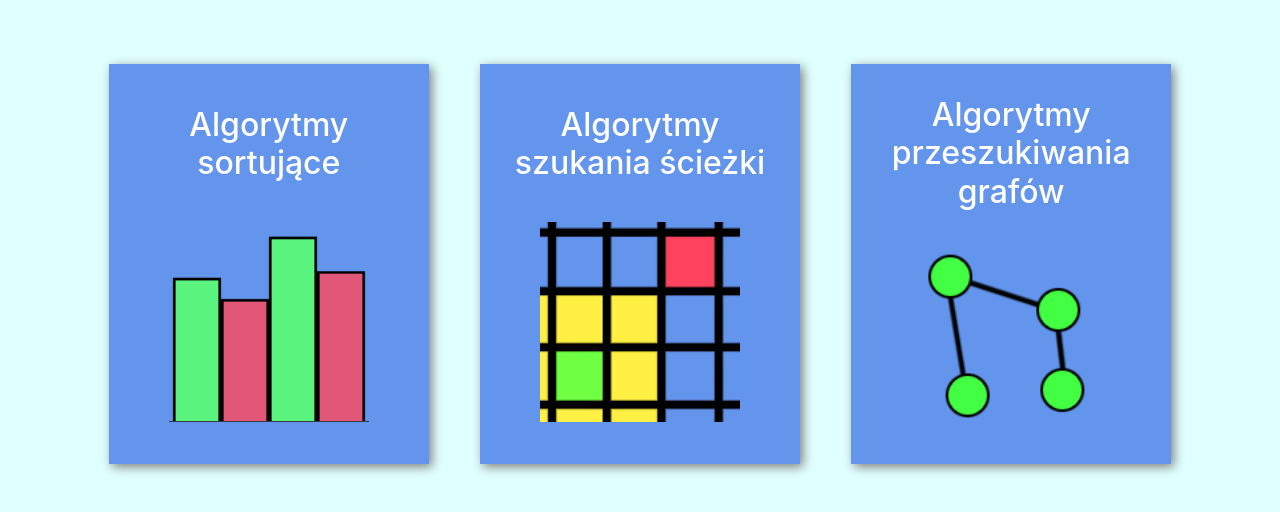
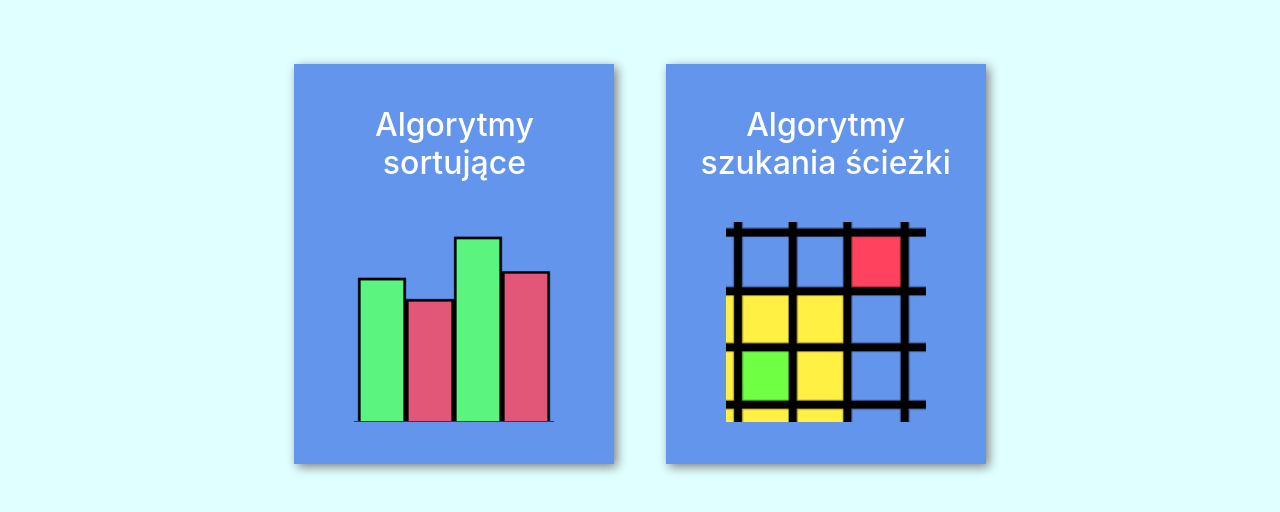
Before and after one commit to pjlapinski/AlgoVisualizer, a React (Create React App) app: page / in a window 1280 px wide. Shown: the part 136-648 px from the top of the page. Built offline with nearby package versions, Linux system fonts and the light colour scheme.

Commit message:
Condensed searching algorithms with pathfinding

```diff
--- a/src/components/App.tsx
+++ b/src/components/App.tsx
@@ -2,7 +2,6 @@ import React from 'react';
 import { BrowserRouter, Route } from 'react-router-dom';
 import HomeView from './views/home/HomeView';
 import SortingView from './views/algorithms/sorting/SortingView';
-import SearchingView from './views/algorithms/searching/SearchingView';
 import PathfindingView from './views/algorithms/pathfinding/PathfindingView';
 
 const App = () => {
@@ -12,7 +11,6 @@ const App = () => {
         <Route path='/' exact component={HomeView} />
         <Route path='/sorting' component={SortingView} />
         <Route path='/pathfinding' component={PathfindingView} />
-        <Route path='/searching' component={SearchingView} />
       </div>
     </BrowserRouter>
   );
--- a/src/components/Views/Home/HomeView.tsx
+++ b/src/components/Views/Home/HomeView.tsx
@@ -2,7 +2,6 @@ import React from 'react';
 import { Link } from 'react-router-dom';
 import sortingIcon from './images/sortingIcon.png';
 import pathfindingIcon from './images/pathfindingIcon.png';
-import searchingIcon from './images/searchingIcon.png';
 
 const HomeView = () => {
   return (
@@ -15,10 +14,6 @@ const HomeView = () => {
         <h2>Algorytmy szukania ścieżki</h2>
         <img src={pathfindingIcon} alt='' />
       </Link>
-      <Link to='searching' className='algorithm-select-box'>
-        <h2>Algorytmy przeszukiwania grafów</h2>
-        <img src={searchingIcon} alt='' />
-      </Link>
     </div>
   );
 };
--- a/src/components/Views/algorithms/searching/SearchingHeader.tsx
+++ /dev/null
@@ -1,8 +0,0 @@
-import React from 'react';
-import AlgorithmHeader from '../shared/AlgorithmHeader';
-
-const SearchingHeader = () => {
-  return <AlgorithmHeader title='Algorytmy przeszukiwania grafów' />;
-};
-
-export default SearchingHeader;
--- a/src/components/Views/algorithms/searching/SearchingView.tsx
+++ /dev/null
@@ -1,12 +0,0 @@
-import React from 'react';
-import SearchingHeader from './SearchingHeader';
-
-const SearchingView = () => {
-  return (
-    <>
-      <SearchingHeader />
-    </>
-  );
-};
-
-export default SearchingView;
```
Also changed, not shown: src/components/Views/Home/images/searchingIcon.png (deleted).
